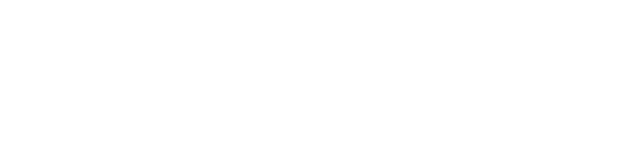
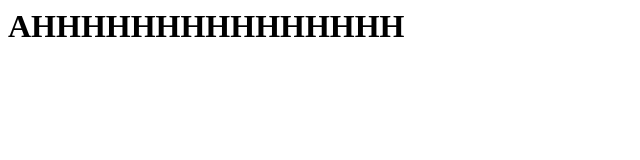
Before and after one commit to Britney-Diboll/abcd, a plain HTML site: page pp.html in a window 1280 px wide. Shown: the whole page, without its empty margins (0-640 px from the left). Drawn offline with Linux system fonts and the light colour scheme.

Commit message:
this is my message

```diff
--- a/pp.html
+++ b/pp.html
@@ -5,6 +5,6 @@
     <title>Document</title>
 </head>
 <body>
-
+    <h1>AHHHHHHHHHHHHHHH</h1>
 </body>
 </html>
```
